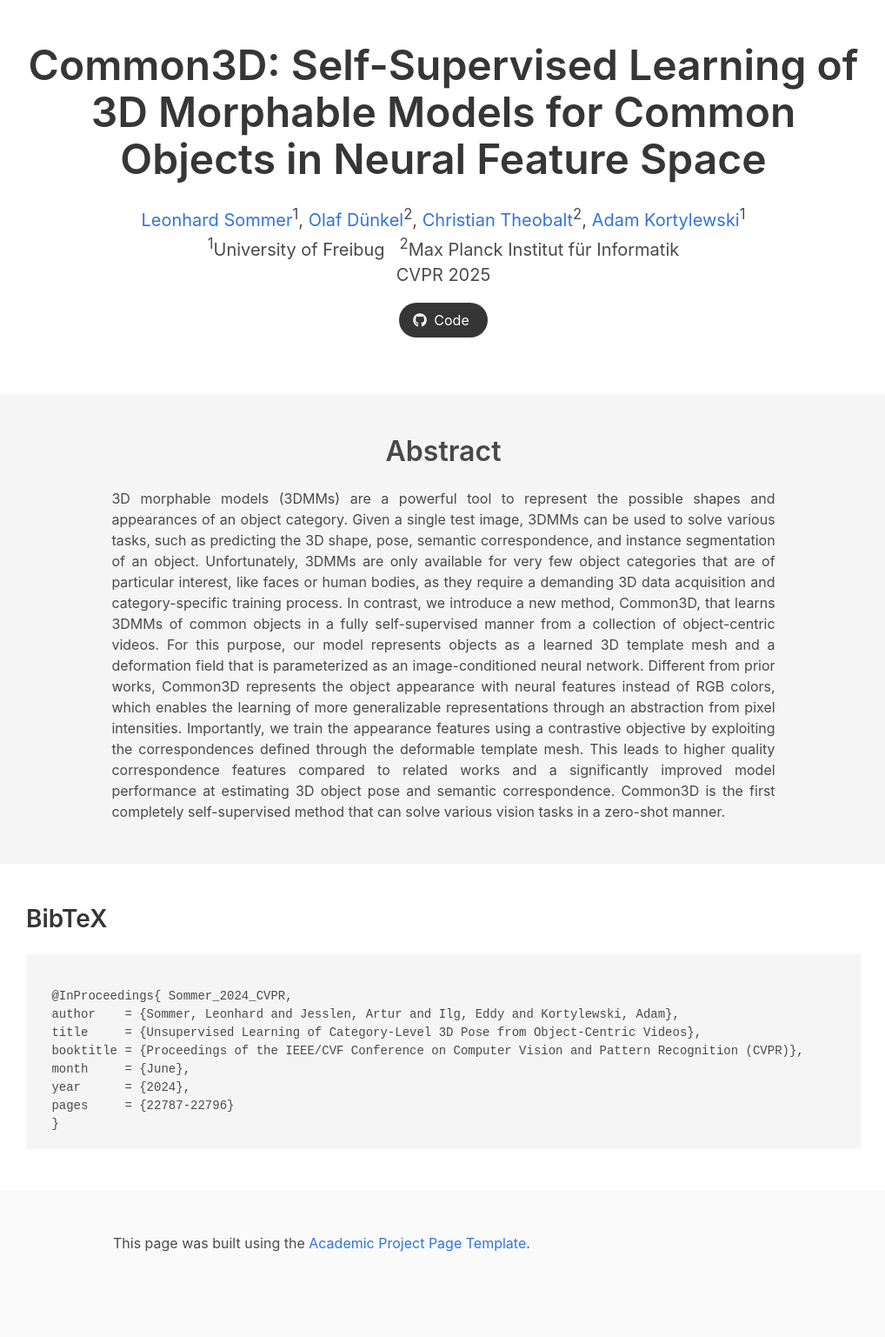
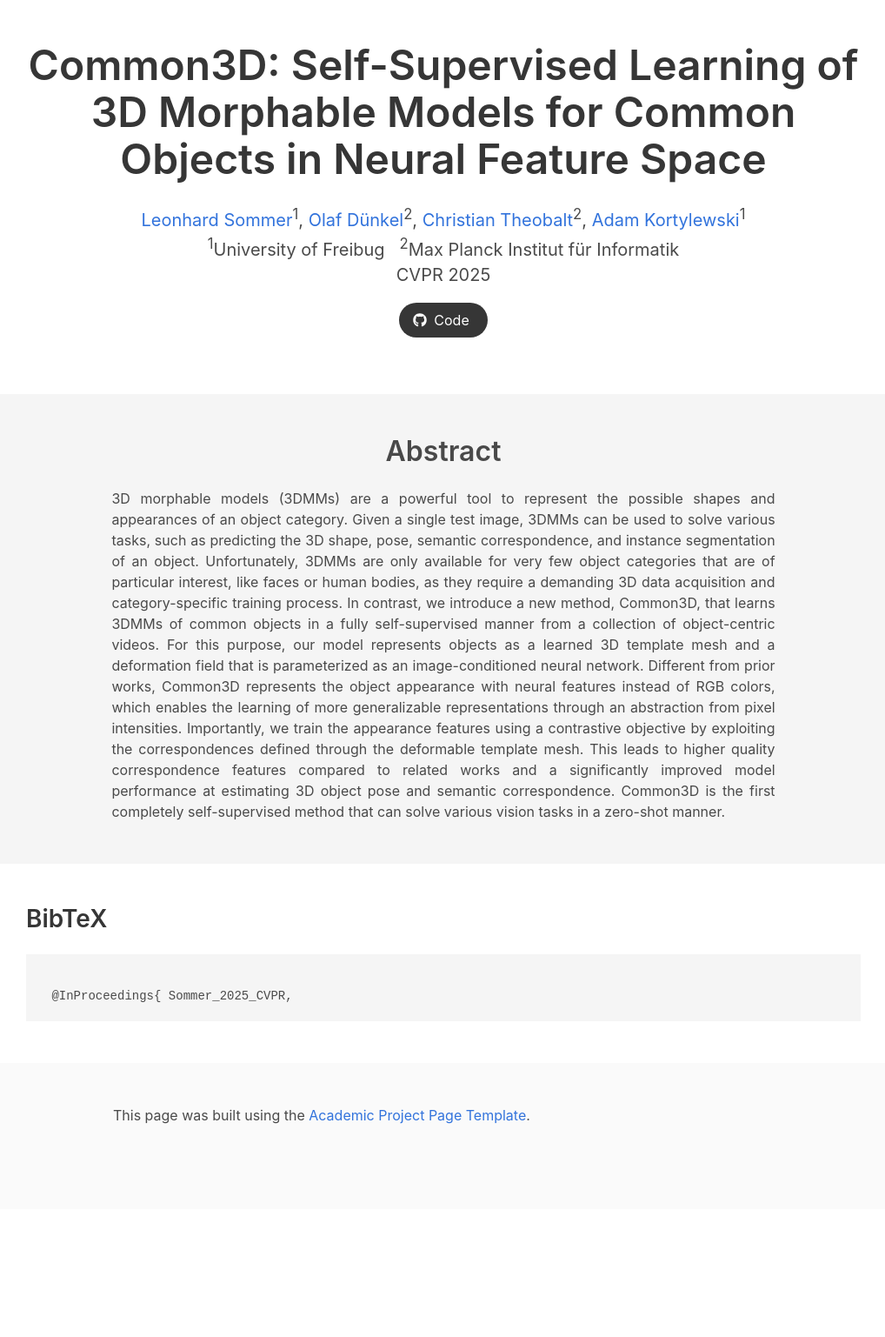
Before and after one commit to GenIntel/genintel.github.io, a Jekyll site: the page built from common3d.md, in a window 1280 px wide. Shown: the whole page at 87% size, without its empty margins (130-1148 px from the left). Built offline with Jekyll 4.4.1, drawn with Linux system fonts in a browser that asks for light colours; nearby versions of some CDN libraries; library files that are not in the unit come from our copies; a style sheet for code colours, icons or effects is not loaded; after the commit the page ends 1390 px from its top, so only the background shows below that.

Commit message:
add common3d

```diff
--- a/common3d.md
+++ b/common3d.md
@@ -38,14 +38,7 @@ img_carousel8: # assets/img/uop3d/nemo.png
 description_carousel8: Description carousel 8
 youtube_link: # https://www.youtube.com/embed/JkaxUblCGz0
 poster: # assets/pdf/uop3d/UOP3D_Poster.pdf
-bibtex: <br> &#64;InProceedings&#123; Sommer&#95;2024&#95;CVPR, <br>
-    author    &#61; &#123;Sommer, Leonhard and Jesslen, Artur and Ilg, Eddy and Kortylewski, Adam&#125;, <br>
-    title     &#61 &#123;Unsupervised Learning of Category-Level 3D Pose from Object-Centric Videos&#125;, <br>
-    booktitle &#61 &#123;Proceedings of the IEEE/CVF Conference on Computer Vision and Pattern Recognition (CVPR)&#125;, <br>
-    month     &#61 &#123;June&#125;, <br>
-    year      &#61 &#123;2024&#125;, <br>
-    pages     &#61 &#123;22787-22796&#125; <br>
- &#125;
+bibtex: <br> &#64;InProceedings&#123; Sommer&#95;2025&#95;CVPR, <br>
 ---
 
 [Leonhard Sommer](https://github.com/limpbot)<sup>1</sup>, [Olaf Dünkel](https://odunkel.github.io)<sup>2</sup>, [Christian Theobalt](https://www.via-center.science)<sup>2</sup>, [Adam Kortylewski](https://genintel.mpi-inf.mpg.de)<sup>1</sup>
```
